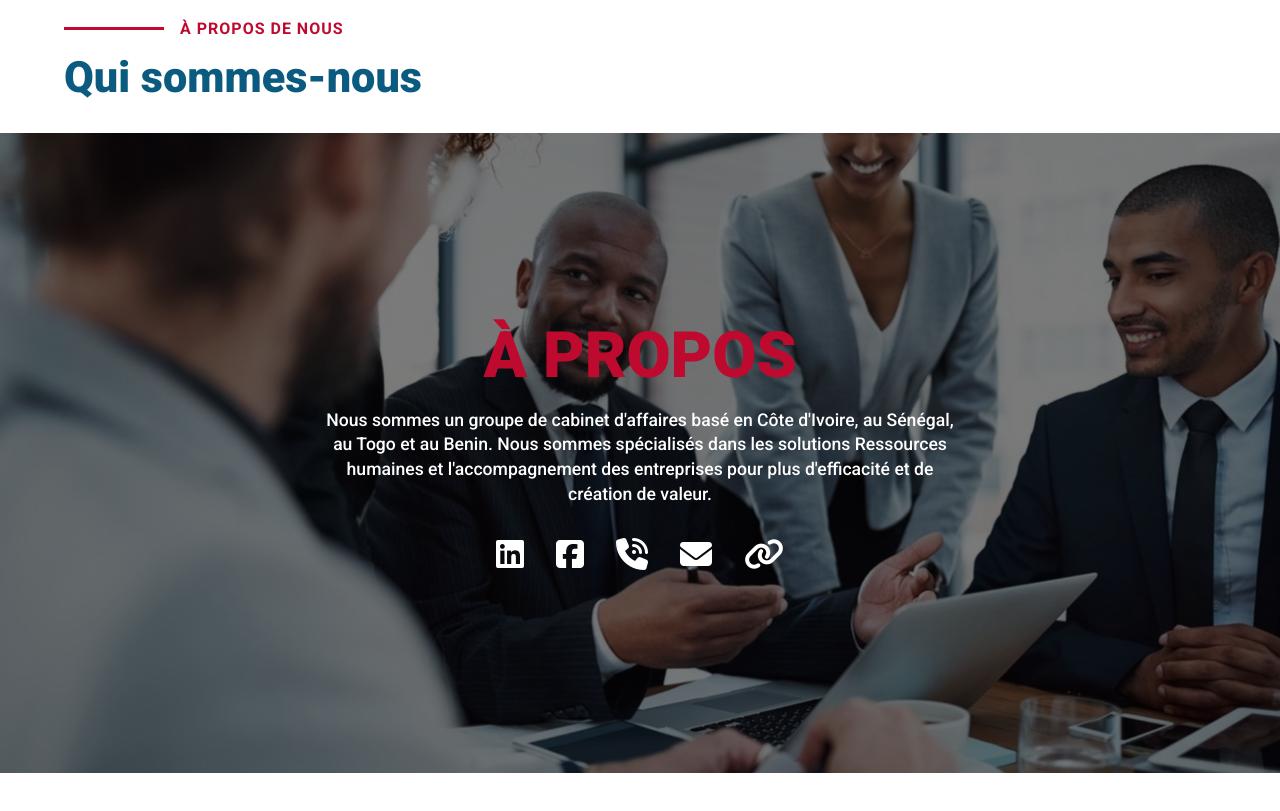
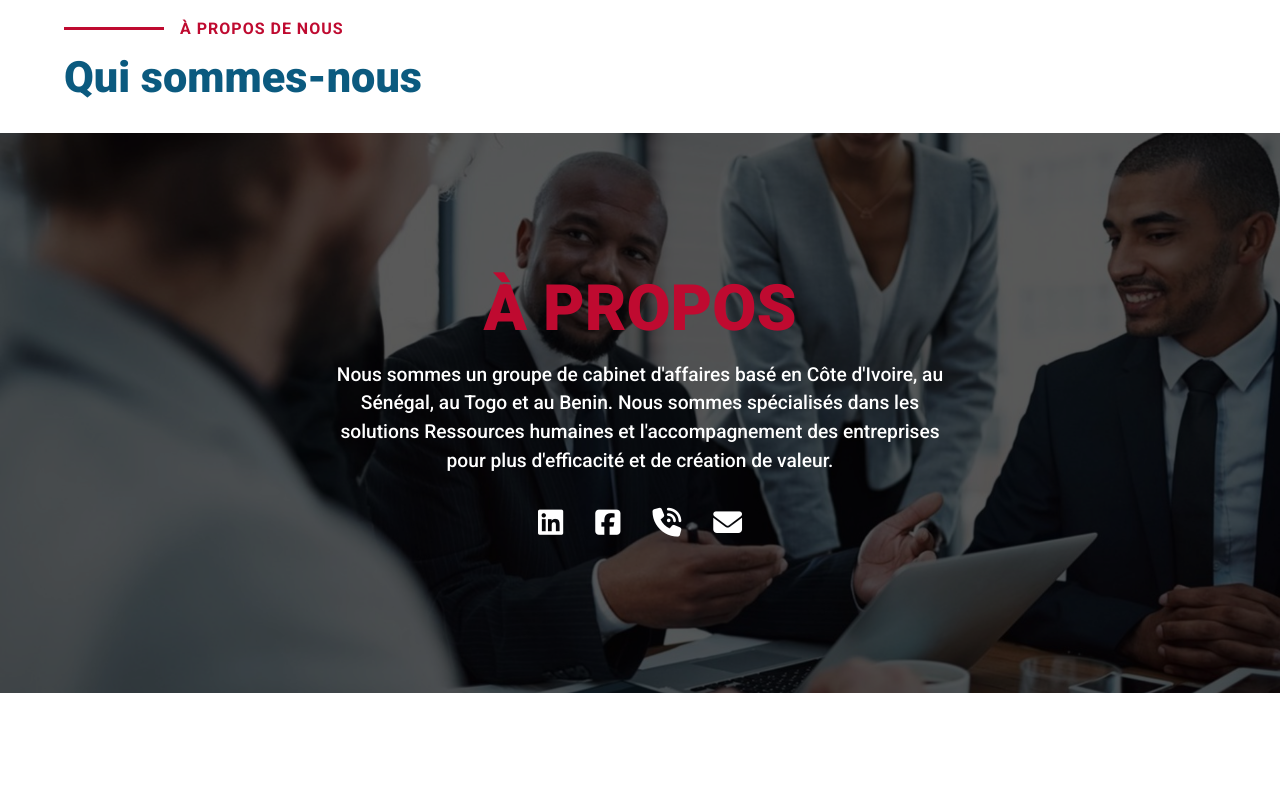
Before and after one commit to BlackFury117/Phoenix-Consulting-Group-Africa, a plain HTML site: page index.html in a window 1280 px wide. Shown: the part 3960-4771 px from the top of the page. After the commit the page ends 4733 px from the top, so only its background shows below. Drawn offline with Linux system fonts and the light colour scheme.

Commit message:
Finishing the about section

```diff
--- a/index.html
+++ b/index.html
@@ -349,16 +349,16 @@
                         <a href="https://www.facebook.com/pcgafricasenegal/" target="_blank" rel="noopener">
                             <i class="icon fa-brands fa-square-facebook"></i>
                         </a>
-                        <a href="">
+                        <a href="tel:+221 33 829 06 67">
                             <i class="icon fa-solid fa-phone-volume"></i>
                         </a>
                         <a href="mailto:pcgafrica-senegal@phoenixcga.com">
                             <i class="icon fa-solid fa-envelope"></i>
                         </a>
                         <!-- Dakar-Sénégal; Sacré Coeur II; Immeuble N°8607/C 2e étage 25677 Dakar Fann Dakar, Sénégal, Dakar, Senegal -->
-                        <a href="index.html">
+                        <!-- <a href="#">
                             <i class="icon fa-solid fa-link"></i>
-                        </a>
+                        </a> -->
                     </div>
                 </div>
             </div>
--- a/scss/styles.scss
+++ b/scss/styles.scss
@@ -613,7 +613,7 @@ nav {
   background-image: url(/assets/images/black-power-team-work.jpg);
   background-size:cover;
   background-position: center;
-  height: 80vh;
+  height: 70vh;
   position: relative;
   margin-bottom: 5rem;
 
@@ -624,7 +624,7 @@ nav {
     left: 0;
     width: 100%;
     height: 100%;
-    background-color: rgba(0, 0, 0, 0.52);
+    background-color: rgba(0, 0, 0, 0.65);
   }
 
   .sixth-container{
@@ -639,9 +639,9 @@ nav {
       }
 
       .text-last{
-        font-size: 1.1rem;
+        font-size: 1.2rem;
         font-weight: 500;
-        line-height: 1.4;
+        line-height: 1.5;
         color: white;
         margin-bottom: 1rem;
       }
@@ -654,7 +654,7 @@ nav {
 
         .icon{
           color: white;
-          font-size: 2rem;
+          font-size: 1.8rem;
           margin: 1rem;
 
           &:hover{
@@ -663,7 +663,5 @@ nav {
         }
       }
     }
-
-
   }
 }
```
Also changed, not shown: dist/styles.css, 1 other file.
